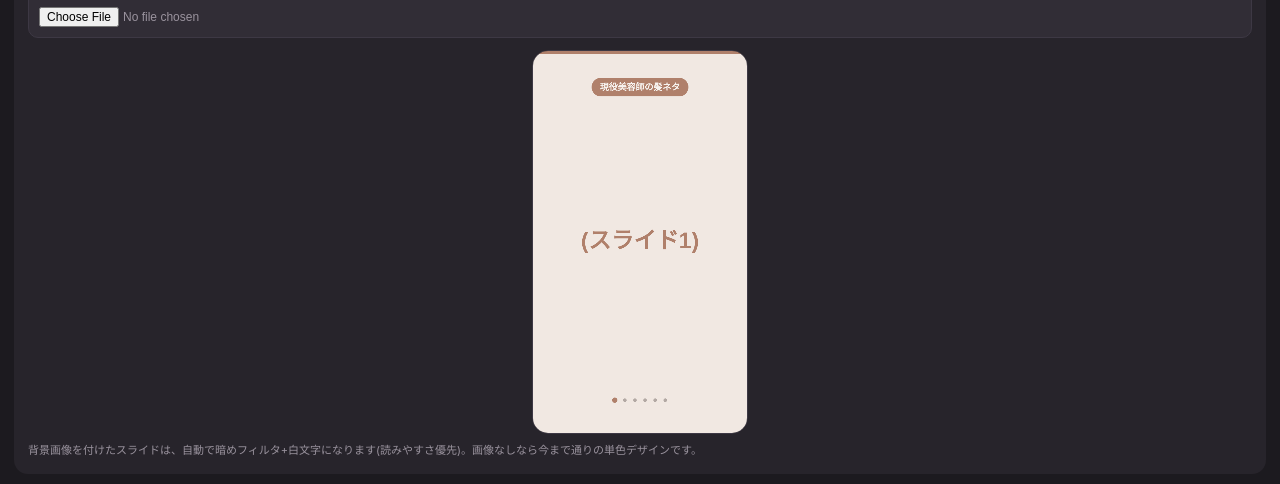
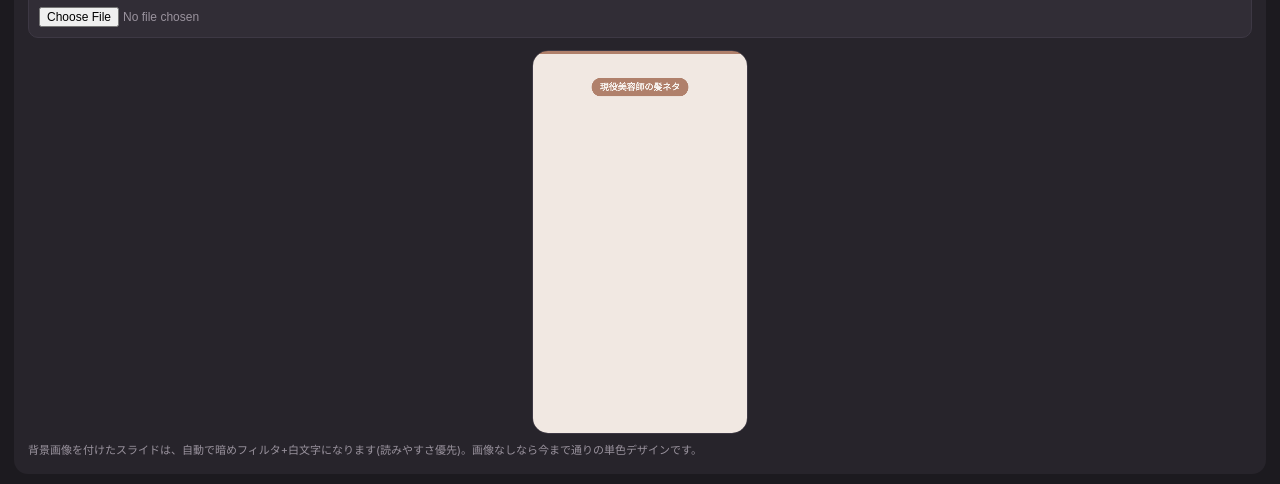
Before and after one commit to katchanblog-a11y/hair-tool, a plain HTML site: page index.html in a window 1280 px wide. Shown: the part 1976-2460 px from the top of the page. Drawn offline with Linux system fonts and the light colour scheme.

Commit message:
Update index.html

```diff
--- a/index.html
+++ b/index.html
@@ -3,7 +3,7 @@
 <head>
 <meta charset="UTF-8">
 <meta name="viewport" content="width=device-width, initial-scale=1.0, viewport-fit=cover">
-<title>髪ネタ動画メーカー v2</title>
+<title>髪ネタ動画メーカー v3</title>
 <style>
   :root{
     --bg:#1c1a1f; --surface:#27242b; --surface2:#312d36;
@@ -57,7 +57,7 @@
 </head>
 <body>
 
-<h1>髪ネタ動画メーカー<span class="dot">.</span> <small style="font-size:11px;color:var(--sub)">v2</small></h1>
+<h1>髪ネタ動画メーカー<span class="dot">.</span> <small style="font-size:11px;color:var(--sub)">v3</small></h1>
 <div class="tag">質問を入れる → 台本を直す → 動画をつくる。以上。</div>
 
 <!-- 設定 -->
@@ -185,6 +185,13 @@ function buildSlideCards(){
   }
 }
 function esc(s){ return (s||"").replace(/&/g,"&amp;").replace(/</g,"&lt;"); }
+// 「スライド1:」「ポイント②:」などの余計な接頭辞を自動除去
+function stripPrefix(s){
+  return (s||"")
+    .replace(/^スライド\s*\d+\s*[::]\s*/,"")
+    .replace(/^(掴み|共感|ポイント[①②③123]?|誘導)\s*[::]\s*/,"")
+    .trim();
+}
 
 slidesEl.addEventListener("input", (e)=>{
   const t = e.target;
@@ -278,38 +285,39 @@ function drawSlide(c, i, t){
     c.fillText(badge, W/2, by+bh/2+2);
   }
 
-  // 本文
-  const text = state.slides[i] || "(スライド"+(i+1)+")";
+  // 本文(テキストが空なら何も描かない)
+  const text = stripPrefix(state.slides[i] || "");
+  if(text){
     const isHook = (i===0);
-  let size = isHook ? 76 : 60;
+    let size = isHook ? 72 : 58;
     c.textAlign="center"; c.textBaseline="middle";
     let lines;
     while(true){
       c.font = `bold ${size}px "Hiragino Sans", sans-serif`;
-    lines = wrapText(c, text, W-140);
-    if(lines.length*size*1.5 < H*0.5 || size<=40) break;
+      lines = wrapText(c, text, W-170);
+      if(lines.length*size*1.7 < H*0.52 || size<=40) break;
       size -= 4;
     }
-  const lh = size*1.5;
+    const lh = size*1.7;
     const startY = H/2 - (lines.length-1)*lh/2;
-  if(img){
-    // 画像の上は白文字+影で読みやすく
-    c.shadowColor="rgba(0,0,0,.8)"; c.shadowBlur=14; c.shadowOffsetY=3;
-    c.fillStyle = isHook ? "#ffd6e2" : "#ffffff";
+    lines.forEach((ln,idx)=>{
+      const y = startY + idx*lh;
+      const tw = c.measureText(ln).width;
+      if(isHook){
+        // 掴み: アクセント色の帯 + 高コントラスト文字
+        c.fillStyle = th.accent;
+        roundRect(c, (W-tw)/2-30, y-size*0.74, tw+60, size*1.48, 16); c.fill();
+        c.fillStyle = th.badgeText;
+      }else if(img){
+        // 画像の上: 黒帯 + 白文字(確実に読める)
+        c.fillStyle = "rgba(0,0,0,.6)";
+        roundRect(c, (W-tw)/2-26, y-size*0.72, tw+52, size*1.44, 14); c.fill();
+        c.fillStyle = "#ffffff";
       }else{
-    c.fillStyle = isHook ? th.accent : th.text;
+        c.fillStyle = th.text;
       }
-  lines.forEach((ln,idx)=> c.fillText(ln, W/2, startY + idx*lh));
-  c.shadowColor="transparent"; c.shadowBlur=0; c.shadowOffsetY=0;
-
-  // ページドット
-  const dotY = H-110;
-  for(let d=0; d<SLIDE_COUNT; d++){
-    c.beginPath();
-    c.arc(W/2 + (d-(SLIDE_COUNT-1)/2)*34, dotY, d===i?9:6, 0, Math.PI*2);
-    const base = img ? "#ffffff" : th.text;
-    c.fillStyle = d===i ? (img ? "#ffffff" : th.accent) : base+"55";
-    c.fill();
+      c.fillText(ln, W/2, y+2);
+    });
   }
   c.restore();
 }
@@ -339,8 +347,8 @@ document.getElementById("genScript").addEventListener("click", async ()=>{
     const data = await res.json();
     if(data.error) throw new Error(data.error + (data.detail?" / "+JSON.stringify(data.detail).slice(0,120):""));
     for(let i=0;i<SLIDE_COUNT;i++){
-      state.slides[i] = (data.slides && data.slides[i]) || "";
-      state.narrs[i]  = (data.narration && data.narration[i]) || "";
+      state.slides[i] = stripPrefix((data.slides && data.slides[i]) || "");
+      state.narrs[i]  = stripPrefix((data.narration && data.narration[i]) || "");
     }
     document.getElementById("caption").value =
       (data.caption||"") + "\n" + ((data.hashtags||[]).join(" "));
```
Lines whose indentation alone changed are shown as unchanged.
